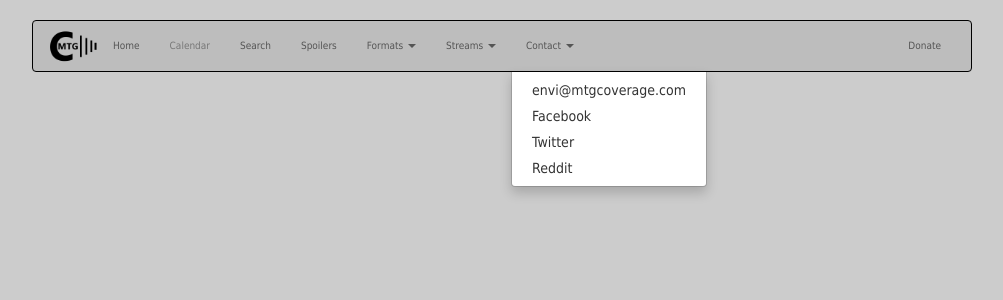
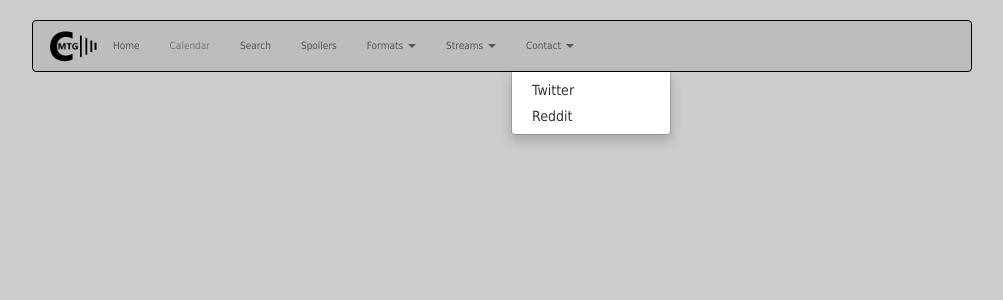
Before and after one commit to jaeiclee/mtgcoverage, a PHP site: page /index.php?id=1 in a window 1280 px wide, after a click on "Contact". Shown: the top 300 px of the page, without its empty margins (138-1141 px from the left). Run offline with PHP 8.4, Linux system fonts and the light colour scheme; data that the repository does not hold is empty; some libraries are stand-ins or nearby versions.

Commit message:
change contacts

```diff
--- a/web/menu.php
+++ b/web/menu.php
@@ -129,16 +129,16 @@ if ($datamagic['online'] == '1') {
               <li class="dropdown active">
                 <a href="#" class="dropdown-toggle" data-toggle="dropdown" role="button" aria-expanded="false">Contact <span class="caret"></span></a>
                 <ul class="dropdown-menu" role="menu">
-                  <li><a href="mailto:envi@mtgcoverage.com">envi@mtgcoverage.com</a></li>
-				  <li><a href="https://www.facebook.com/MTGCoverage" target="_newtab">Facebook</a></li>
-                  <li><a href="https://twitter.com/MTGCoverage" target="_newtab">Twitter</a></li>
-                  <li><a href="http://www.reddit.com/message/compose/?to=envibeesj" target="_newtab">Reddit</a></li>
+                  <!-- <li><a href="mailto:envi@mtgcoverage.com">envi@mtgcoverage.com</a></li> -->
+				  <!-- <li><a href="https://www.facebook.com/MTGCoverage" target="_newtab">Facebook</a></li> -->
+                  <li><a href="https://twitter.com/Ideocl4st" target="_newtab">Twitter</a></li>
+                  <li><a href="http://www.reddit.com/message/compose/?to=ideocl4st_" target="_newtab">Reddit</a></li>
 
                  </ul>
               </li>
 			              </ul>
 			  <ul class="nav navbar-nav navbar-right">
-			<li class="active"><a href="https://www.paypal.com/cgi-bin/webscr?cmd=_s-xclick&hosted_button_id=68HG48VTFBWRU" target="_newtab">Donate</a></li>
+			<!-- <li class="active"><a href="https://www.paypal.com/cgi-bin/webscr?cmd=_s-xclick&hosted_button_id=68HG48VTFBWRU" target="_newtab">Donate</a></li> -->
 			              </ul>
 
 
```
